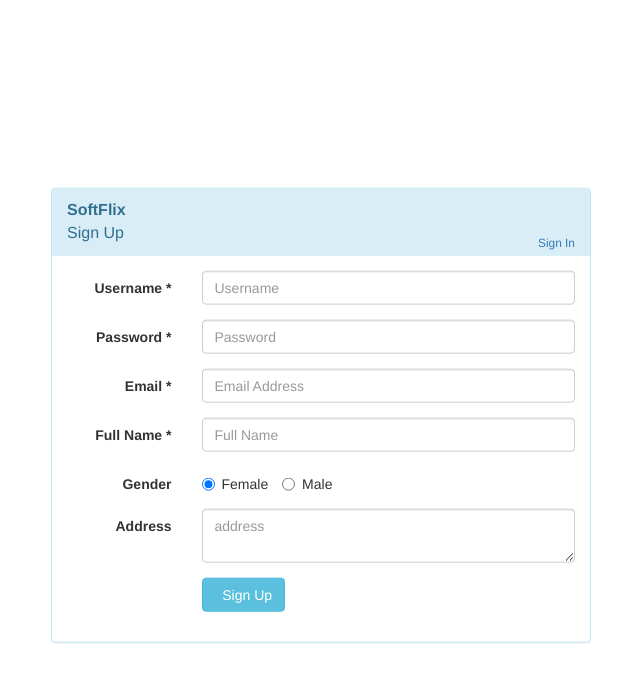
After one commit to mrerol/ITU-19-20-Fall-BLG411E-Software-Engineering-Softflix, a Flask app: page /register in a window 1280 px wide. The commit adds this page. Shown: the top 682 px of the page, without its empty margins (319-959 px from the left). Run offline with Flask 2, Linux system fonts and the light colour scheme; some libraries are stand-ins or nearby versions.

Commit message:
ADD mail_sender ADD registration

```diff
--- a/app.py
+++ b/app.py
@@ -1,8 +1,11 @@
-from flask import Flask, request
+from flask import Flask, request, session
+from flask_mail import Mail
 import dbinit
 import controller.user.user_controller
 
 app = Flask(__name__)
+mail = Mail(app)
+
 
 
 @app.route('/')
@@ -14,11 +17,29 @@ def hello_world():
 def login():
     return controller.user.user_controller.login()
 
-@app.route('/softflix/api/login', methods=['POST'])
+
+@app.route('/softflix.api.login', methods=['POST'])
 def softflix_api_login():
-    print('softflix_api_login')
     return controller.user.user_controller.login_checker(request)
 
+
+@app.route('/softflix.api.validate_username', methods=['POST'])
+def softflix_api_validate_username():
+    return controller.user.user_controller.validate_username(request)
+
+
+@app.route('/softflix.api.validate_email', methods=['POST'])
+def softflix_api_validate_email():
+    return controller.user.user_controller.validate_email(request)
+
+
+@app.route('/softflix.api.register', methods=['POST'])
+def softflix_api_register():
+    return controller.user.user_controller.register_checker(request)
+
+@app.route('/register')
+def register():
+    return controller.user.user_controller.register()
 
 
 if __name__ == '__main__':
--- a/config.py
+++ b/config.py
@@ -6,3 +6,7 @@ DATABASE_URL = 'postgres://kalcitdkfyeevw:39cdcacf84047dc48c74f58064a25a7406bd36
 
 # if you want to init db again
 DB_INIT_FLAG = False
+
+SECRET_KEY = "xilfsoft"
+SECURITY_PASSWORD_SALT = "apo70"
+password_salt = "apo104"
--- a/controller/user/user_controller.py
+++ b/controller/user/user_controller.py
@@ -1,11 +1,15 @@
+import hashlib
+from itsdangerous import URLSafeTimedSerializer
 import view.user.user_view
+from flask import session
 import model.user.user_model
+import config
+import mail_sender
 
 user_database = model.user.user_model.user_database()
 
 
 def login():
-    print("aloo")
     return view.user.user_view.login()
 
 
@@ -13,8 +17,108 @@ def login_checker(request):
     username = request.form['username']
     password = request.form['password']
     user_id = user_database.user.get_user_id(username, password)
-    print(user_id, username)
     if user_id is None:
         return "0"
     else:
+        session['user_id'] = user_id
         return "1"
+
+
+def register():
+    return view.user.user_view.register()
+
+
+def validate_username(request):
+    username = request.form['username']
+    user_id = user_database.user.get_user_id_with_username(username)
+
+    if user_id is None:
+        return "1"
+    else:
+        return "0"
+
+
+def validate_email(request):
+    email = request.form['email']
+    if len(email.split('@')) == 0:
+        return "-1"
+    else:
+        if len(email.split('@')[0]) == 0 or len(email.split('@')[1]) == 0:
+            return "-1"
+        else:
+            if len(email.split('@')[1].split('.')) == 0:
+                return "-1"
+            else:
+                if len(email.split('@')[1].split('.')[0]) == 0 or len(email.split('@')[1].split('.')[1]) == 0:
+                    return "-1"
+
+    user_id = user_database.user.get_user_id_with_email(email)
+
+    if user_id is None:
+        return "1"
+    else:
+        return "0"
+
+
+def register_checker(request):
+    username = request.form['username']
+    flag = validate_username(request)
+    if flag == "0" or not(8 <= len(username) <= 25):
+        return "-1"
+
+    password = request.form['password']
+
+    if not (8 <= len(password) <= 25):
+        return "-1"
+
+    salted_pass = password + config.password_salt
+    hashed_pass = hashlib.md5(salted_pass.encode())
+    hashed_password = hashed_pass.hexdigest()
+    email = request.form['email']
+    flag = validate_email(request)
+    if flag == "0":
+        return "-1"
+
+    activation = generate_confirmation_token(email)
+    fullname = request.form['fullname']
+    if len(fullname) < 1:
+        return "-1"
+
+    gender = request.form['gender']
+    if gender not in ["m", "f"]:
+        return "-1"
+
+    address = request.form['address']
+
+    temp_user = model.user.user_model.User(username=username, password=hashed_password, fullname=fullname, email=email,
+                                           gender=gender, address=address, paid=False, activation=activation,
+                                           is_admin=False, is_activated=False)
+
+    user_id = user_database.user.add_user(temp_user)
+    if user_id is None:
+        return "0"
+    else:
+        message = """<br>"""
+        message += """<strong>Welcome to SoftFlix</strong><br>"""
+        message += """<p>Please click the below link to activate your account</p>"""
+        message += """<a href='http://127.0.0.1:5000/activate/""" + temp_user.activation + """'>Activate</a>"""
+        mail_sender.send_activation_email("SoftFlix - Activation", message, temp_user.email)
+        return "1"
+
+
+def generate_confirmation_token(email):
+    serializer = URLSafeTimedSerializer(config.SECRET_KEY)
+    return serializer.dumps(email, salt=config.SECURITY_PASSWORD_SALT)# .split(".")[0]
+
+
+def confirm_token(token, expiration=10800):
+    serializer = URLSafeTimedSerializer(config.SECRET_KEY)
+    try:
+        email = serializer.loads(
+            token,
+            salt=config.SECURITY_PASSWORD_SALT,
+            max_age=expiration
+        )
+    except:
+        return False
+    return email
--- a/static/js/user/login.js
+++ b/static/js/user/login.js
@@ -35,7 +35,7 @@ function add() {
                 password: $('#login-password').val()
             },
             type: "POST",
-            url: "softflix/api/login"
+            url: "softflix.api.login"
         }).done(function (data) {
             if (data == "1"){
                 $("#correct").toggle(750, function () {
--- /dev/null
+++ b/static/js/user/register.js
@@ -0,0 +1,231 @@
+function email_checker(){
+    let email = $('#email').val();
+    let splitted = email.split('@')
+    if (splitted.length === 1){
+        document.getElementById("email").style.borderColor = "red";
+        $("#invalid-email-format").css('display','block');
+        $("#invalid-email").css('display','none');
+        return false
+    }
+
+    let left = email.split('@')[0];
+    let remaining = email.split('@')[1];
+    if (remaining.length === 1){
+        document.getElementById("email").style.borderColor = "red";
+        $("#invalid-email-format").css('display','block');
+        $("#invalid-email").css('display','none');
+        return false;
+    }
+
+    let middle = remaining.split('.')[0];
+    let right = remaining.split('.')[1];
+    if (left.length === 0 || middle.length === 0 || right.length === 0){
+        document.getElementById("email").style.borderColor = "red";
+        $("#invalid-email-format").css('display','block');
+        $("#invalid-email").css('display','none');
+        return false;
+    }
+    else{
+        $("#invalid-email-format").css('display','none');
+        $.ajax({
+            data : {
+                email: email
+            },
+            type: "POST",
+            url: "softflix.api.validate_email"
+        }).done(function (data) {
+            if (data === "1"){
+                document.getElementById("email").style.borderColor = "green";
+                $("#invalid-email").css('display','none');
+                $("#invalid-email-format").css('display','none');
+                return true;
+            }
+            else if (data === "-1"){
+                document.getElementById("email").style.borderColor = "red";
+                $("#invalid-email-format").css('display','block');
+                $("#invalid-email").css('display','none');
+                return false;
+            }
+            else{
+                document.getElementById("email").style.borderColor = "red";
+                $("#invalid-email").css('display','block');
+                $("#invalid-email-format").css('display','none');
+                return false;
+            }
+
+        })
+    }
+}
+
+
+function username_checker() {
+
+    let username = $('#username').val()
+    if (username.length < 8 || username.length > 25){
+        document.getElementById("username").style.borderColor = "red";
+        $("#invalid-username-length").css('display','block');
+        return false;
+    }
+    else{
+        $("#invalid-username-length").css('display','none');
+        $.ajax({
+            data : {
+                username: username
+            },
+            type: "POST",
+            url: "softflix.api.validate_username"
+        }).done(function (data) {
+            if (data == "1"){
+                document.getElementById("username").style.borderColor = "green";
+                $("#invalid-username").css('display','none');
+                return true;
+            }
+            else{
+                document.getElementById("username").style.borderColor = "red";
+                $("#invalid-username").css('display','block');
+                return false;
+
+            }
+
+        })
+    }
+}
+
+function password_checker() {
+
+    let password = $('#password').val()
+    if (password.length < 8 || password.length > 25){
+        document.getElementById("password").style.borderColor = "red";
+        $("#invalid-password-length").css('display','block');
+        return false;
+    }
+    else{
+        document.getElementById("password").style.borderColor = "green";
+        $("#invalid-password-length").css('display','none');
+        return true;
+    }
+}
+
+function register() {
+    var $captcha = $('#recaptcha'),
+        response = grecaptcha.getResponse();
+
+    if (response.length === 0) {
+        $('.msg-error').text("reCAPTCHA is mandatory");
+        if (!$captcha.hasClass("error")) {
+            $captcha.addClass("error");
+            return false;
+        }
+    } else {
+        $('.msg-error').text('');
+        $captcha.removeClass("error");
+    }
+
+    let flag = true;
+
+    if ($('#invalid-username-length').css('display') === "block" || $('#invalid-username').css('display') === "block")
+        flag = false;
+
+    if ($('#invalid-email-format').css('display') === "block" || $('#invalid-email').css('display') === "block")
+        flag = false;
+
+    if ($('#invalid-password-length').css('display') === "block")
+        flag = false;
+
+
+
+
+
+    if ($('#fullname').val()==""){
+        document.getElementById("fullname").style.borderColor = "red";
+        flag = false
+    }
+
+    if(flag){
+        let form = $('#fileUploadForm')[0];
+
+        let data = new FormData(form);
+
+        $.ajax({
+            data : {
+                username: $('#username').val(),
+                password: $('#password').val(),
+                email: $('#email').val(),
+                fullname: $('#fullname').val(),
+                gender: $('input[name=gender]:checked').val(),
+                address: $('#address').val(),
+            },
+            type: "POST",
+            url: "softflix.api.register",
+            enctype: 'multipart/form-data',
+            beforeSend: function () {
+                $('#btn-signup').attr("disabled","disabled");
+                $('#signupform').css("opacity",".5");
+            }
+        }).done(function (data) {
+            console.log("data", data)
+            if (data == "1"){
+                $("#correct").toggle(750, function () {
+                    setTimeout(function () {
+                        $("#correct").toggle(750);
+                        }, 2500);
+                    window.alert("Successfully registered! Check your email to activate your account")
+                    window.location = "/login"
+                });
+
+                // document.getElementById("loginform").submit()
+            }
+            else{
+                 $("#back-error").css('display','block');
+            }
+
+        })
+
+        // document.getElementById("loginform").submit()
+    }
+    else{
+        $("#register-error").css('display','block');
+        return false
+    }
+
+}
+
+
+
+$('#username').on('change keyup paste delete', function () {
+
+
+    username_checker();
+
+
+
+});
+
+$('#password').on('change keyup paste delete', function () {
+
+    password_checker();
+
+});
+
+
+
+$('#email').on('change keyup paste delete', function () {
+
+
+    email_checker();
+
+
+
+});
+
+$('#fullname').on('change keyup paste delete', function () {
+
+    document.getElementById("fullname").style.borderColor = "";
+
+});
+
+$('#recaptcha').on('change keyup paste delete', function () {
+
+    document.getElementById("recaptcha").style.borderColor = "";
+
+});
--- a/templates/user/login.html
+++ b/templates/user/login.html
@@ -45,13 +45,13 @@
                     <div style="margin-bottom: 25px" class="input-group">
                         <span class="input-group-addon"><i class="glyphicon glyphicon-user"></i></span>
                         <input id="login-username" type="text" class="form-control" name="username" value=""
-                               autofocus placeholder="username" maxlength="25">
+                               autofocus placeholder="username" maxlength="25" required>
                     </div>
 
                     <div style="margin-bottom: 25px" class="input-group">
                         <span class="input-group-addon"><i class="glyphicon glyphicon-lock"></i></span>
                         <input id="login-password" type="password" class="form-control" name="password"
-                               autofocus placeholder="password" maxlength="25">
+                               autofocus placeholder="password" maxlength="25" required>
                     </div>
 
 
--- /dev/null
+++ b/templates/user/register.html
@@ -0,0 +1,190 @@
+{% extends "layout.html" %}
+{% block title %}
+Register
+{% endblock %}
+{% block head %}
+
+
+<link href="static/css/user/login.css" rel="stylesheet">
+
+<link href="//netdna.bootstrapcdn.com/bootstrap/3.1.0/css/bootstrap.min.css" rel="stylesheet" id="bootstrap-css">
+<script src="//netdna.bootstrapcdn.com/bootstrap/3.1.0/js/bootstrap.min.js"></script>
+<script src="//code.jquery.com/jquery-1.11.1.min.js"></script>
+<script src='https://www.google.com/recaptcha/api.js'></script>
+<script src="https://ajax.googleapis.com/ajax/libs/jquery/3.3.1/jquery.min.js"></script>
+<script src="https://cdnjs.cloudflare.com/ajax/libs/popper.js/1.14.3/umd/popper.min.js"></script>
+<script src="https://maxcdn.bootstrapcdn.com/bootstrap/4.1.3/js/bootstrap.min.js"></script>
+<style>
+    .g-recaptcha.error {
+      border: solid 2px #c64848;
+      padding: .2em;
+      width: 19em;
+    }
+</style>
+{% endblock %}
+
+
+{% block body %}
+
+
+
+<div class="container">
+    <div id="signupbox" style="margin-top:50px;" class="mainbox col-md-6 col-md-offset-3 col-sm-8 col-sm-offset-2">
+        <div class="panel panel-info">
+            <div class="panel-heading">
+                <div class="panel-title"><strong>SoftFlix</strong> </br>Sign Up</div>
+                <div style="float:right; font-size: 85%; position: relative; top:-10px">
+                    <a id="signinlink" href="/login">Sign In</a>
+                </div>
+            </div>
+            <div class="panel-body" >
+                <form id="signupform" class="form-horizontal" role="form" autocomplete="off">
+
+                    <div class="form-group">
+                        <label for="username" class="col-md-3 control-label">Username *</label>
+                        <div class="col-md-9">
+                            <input id="username" type="text" class="form-control" name="username" placeholder="Username"
+                                minlength="8" maxlength="25" required autocomplete="new-password">
+                        </div>
+
+                    </div>
+
+                    <div id="invalid-username-length" class="message-box-danger" style="display: none">
+                        <div class="alert alert-danger alert-dismissible" style="display:block; margin: 10px;">
+                            Username length should be in between 8 and 25!
+                        </div>
+                    </div>
+
+                    <div id="invalid-username" class="message-box-danger" style="display: none">
+                        <div class="alert alert-danger alert-dismissible" style="display:block; margin: 10px;">
+                            Username is already taken!
+                        </div>
+                    </div>
+
+                    <div class="form-group">
+                        <label for="password" class="col-md-3 control-label">Password *</label>
+                        <div class="col-md-9">
+                            <input id="password" type="password" class="form-control" name="password"
+                                   placeholder="Password" minlength="8" maxlength="25" required autocomplete="new-password">
+                        </div>
+                    </div>
+
+                    <div id="invalid-password-length" class="message-box-danger" style="display: none">
+                        <div class="alert alert-danger alert-dismissible" style="display:block; margin: 10px;">
+                            Password length should be in between 8 and 25!
+                        </div>
+                    </div>
+
+                    <div class="form-group">
+                        <label for="email" class="col-md-3 control-label">Email *</label>
+                        <div class="col-md-9">
+                            <input id="email" type="text" class="form-control" name="email"
+                                   placeholder="Email Address" maxlength="50" required autocomplete="new-password">
+                        </div>
+                    </div>
+
+                    <div id="invalid-email-format" class="message-box-danger" style="display: none">
+                        <div class="alert alert-danger alert-dismissible" style="display:block; margin: 10px;">
+                            Email format should be like "softflix@info.com".
+                        </div>
+                    </div>
+
+                    <div id="invalid-email" class="message-box-danger" style="display: none">
+                        <div class="alert alert-danger alert-dismissible" style="display:block; margin: 10px;">
+                            Email is already taken!
+                        </div>
+                    </div>
+
+                    <div class="form-group">
+                        <label for="fullname" class="col-md-3 control-label">Full Name *</label>
+                        <div class="col-md-9">
+                            <input id="fullname" type="text" class="form-control" name="fullname"
+                                   placeholder="Full Name" maxlength="50" required>
+                        </div>
+                    </div>
+
+                    <!--<div class="form-group">
+                        <label for="phone" class="col-md-3 control-label">Phone</label>
+                        <div class="col-md-9">
+                            <input id="phone" type="text" class="form-control" name="phone"
+                                   placeholder="phone">
+                        </div>
+                    </div>-->
+
+                    <div class="form-group">
+                        <label for="gender" class="col-md-3 control-label">Gender</label>
+                        <div class="col-md-9">
+                            <!--<input id="gender" type="text" class="form-control" name="gender" placeholder="gender">-->
+                            <label class="radio-inline">
+                                <input type="radio" name="gender" value="f" checked>Female
+                            </label>
+                            <label class="radio-inline">
+                                <input type="radio" name="gender" value="m">Male
+                            </label>
+                        </div>
+                    </div>
+
+                    <div class="form-group">
+                        <label for="address" class="col-md-3 control-label">Address</label>
+                        <div class="col-md-9">
+                            <textarea id="address" type="text" class="form-control" name="address"
+                                      placeholder="address" maxlength="150"></textarea>
+                        </div>
+                    </div>
+
+
+                    <!--<div class="form-group">
+                        <label for="photo" class="col-md-3 control-label">Photo</label>
+                        <div class="col-md-9">
+                            <input id="photo" type="file" name="photo" accept="image/*" />
+                        </div>
+                    </div>-->
+
+                    <div class="input-group" style="margin:0 auto;">
+
+                         <div id="recaptcha" class="g-recaptcha" data-sitekey="6LccwnwUAAAAAG8JphQH654xXnS00pNpgzmjTxUX"
+                            style="margin:0 auto;"></div>
+                    </div>
+
+                    <div class="form-group">
+                        <!-- Button -->
+                        <div class="col-md-offset-3 col-md-9">
+                            <button id="btn-signup" type="button" onclick="register()" class="btn btn-info"><i class="icon-hand-right"></i> &nbsp Sign Up</button>
+                        </div>
+                    </div>
+
+
+                </form>
+            </div>
+        </div>
+
+        <div id="register-error" class="message-box-danger" style="display: none">
+            <div class="alert alert-danger alert-dismissible" style="display:block; margin: 10px;">
+                <button type="button" class="close" data-dismiss="alert" aria-hidden="true">×</button>
+                Please Fill All Necessary *</div>
+        </div>
+
+        <div id="back-error" class="message-box-info" style="display: none">
+            <div class="alert alert-info alert-dismissible" style="display:block; margin: 10px;">
+                <button type="button" class="close" data-dismiss="alert" aria-hidden="true">×</button>
+                Opss something went wrong please try again later!</div>
+        </div>
+
+
+        <div id="correct" class="message-box-success" style="display: none">
+            <div class="alert alert-success alert-dismissible" style="display:block; margin: 10px;">
+                <button type="button" class="close" data-dismiss="alert" aria-hidden="true">×</button>
+                Successfully logged in. Redirecting.. Do not forget to activate your account via email</div>
+        </div>
+
+    </div>
+</div>
+
+{% endblock %}
+
+{% block script %}
+
+<script src="../../static/js/user/register.js"></script>
+
+
+{% endblock %}
--- a/view/user/user_view.py
+++ b/view/user/user_view.py
@@ -3,3 +3,7 @@ from flask import render_template, redirect, url_for, request
 
 def login():
     return render_template('user/login.html')
+
+
+def register():
+    return render_template('user/register.html')
```
Also changed, not shown: dbinit.py (+4 -3 lines), mail_sender.py (added, +23 -0 lines), model/user/user_model.py (+35 -18 lines).
